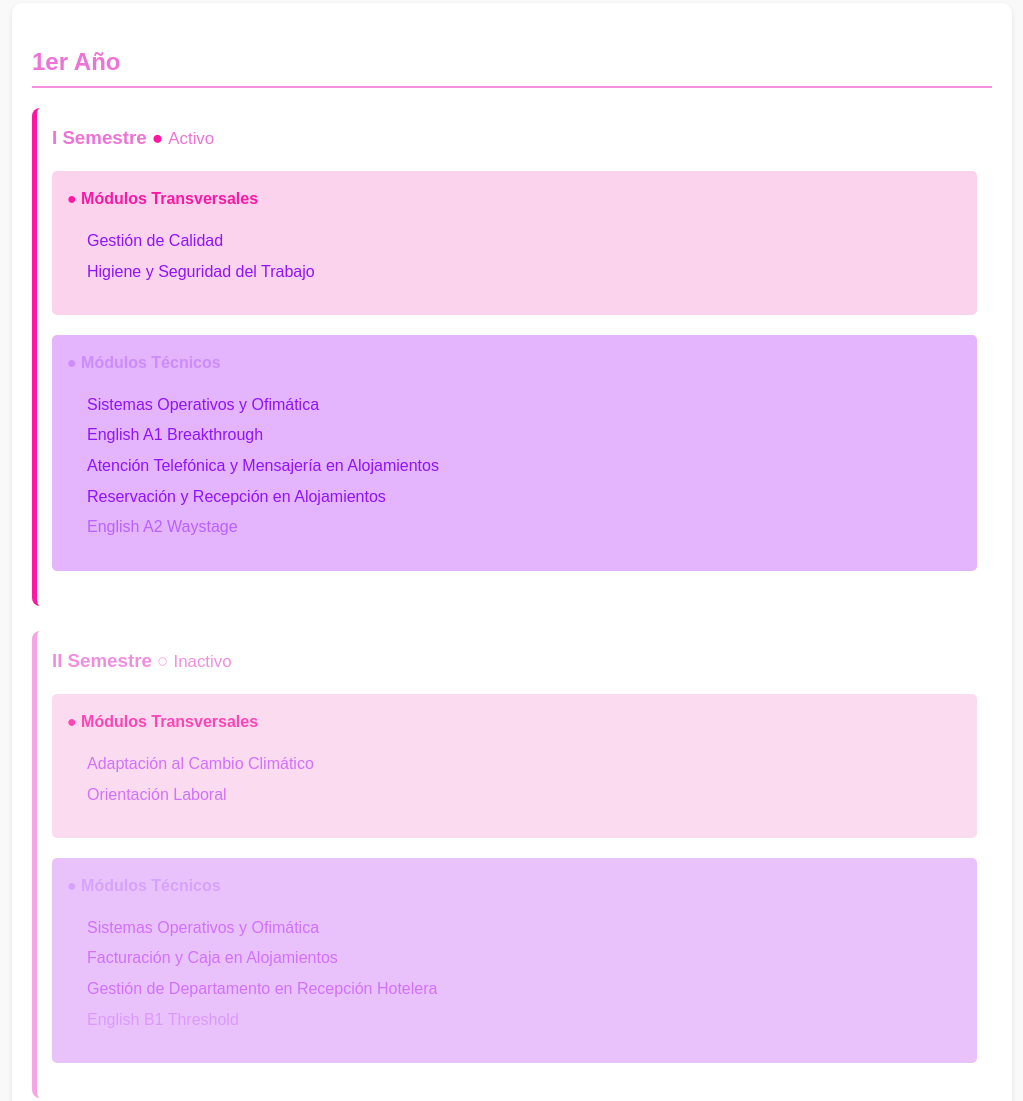
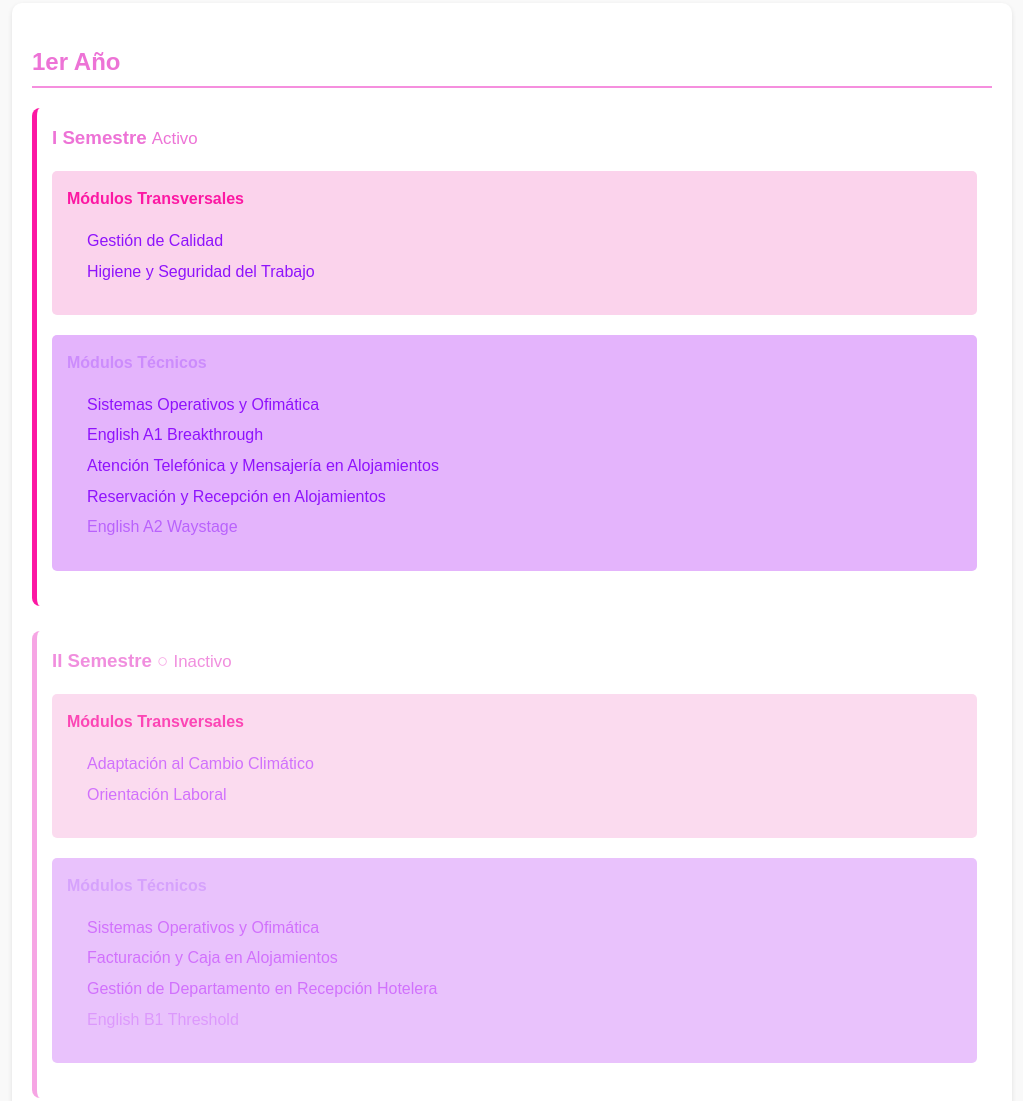
Before and after one commit to jk2yk97/01, a plain HTML site: page index.html in a window 1280 px wide. Shown: the part 120-1221 px from the top of the page, without its empty margins (128-1151 px from the left). Drawn offline with Linux system fonts and the light colour scheme.

Commit message:
Update index.html

```diff
--- a/index.html
+++ b/index.html
@@ -14,10 +14,10 @@
             <h2>1er Año</h2>
 
             <div class="semester active">
-                <h3>I Semestre <span class="status-dot">●</span> <span class="status-text">Activo</span></h3>
+                <h3>I Semestre <span class="status-dot"></span> <span class="status-text">Activo</span></h3>
 
                 <div class="module transversal">
-                    <h4>● Módulos Transversales</h4>
+                    <h4>Módulos Transversales</h4>
                     <ul>
                         <li>Gestión de Calidad</li>
                         <li>Higiene y Seguridad del Trabajo</li>
@@ -25,7 +25,7 @@
                 </div>
 
                 <div class="module tecnico">
-                    <h4>● Módulos Técnicos</h4>
+                    <h4>Módulos Técnicos</h4>
                     <ul>
                         <li>Sistemas Operativos y Ofimática</li>
                         <li>English A1 Breakthrough</li>
@@ -40,7 +40,7 @@
                 <h3>II Semestre <span class="status-dot">○</span> <span class="status-text">Inactivo</span></h3>
 
                 <div class="module transversal">
-                    <h4>● Módulos Transversales</h4>
+                    <h4>Módulos Transversales</h4>
                     <ul>
                         <li>Adaptación al Cambio Climático</li>
                         <li>Orientación Laboral</li>
@@ -48,7 +48,7 @@
                 </div>
 
                 <div class="module tecnico">
-                    <h4>● Módulos Técnicos</h4>
+                    <h4>Módulos Técnicos</h4>
                     <ul>
                         <li>Sistemas Operativos y Ofimática</li>
                         <li>Facturación y Caja en Alojamientos</li>
```
